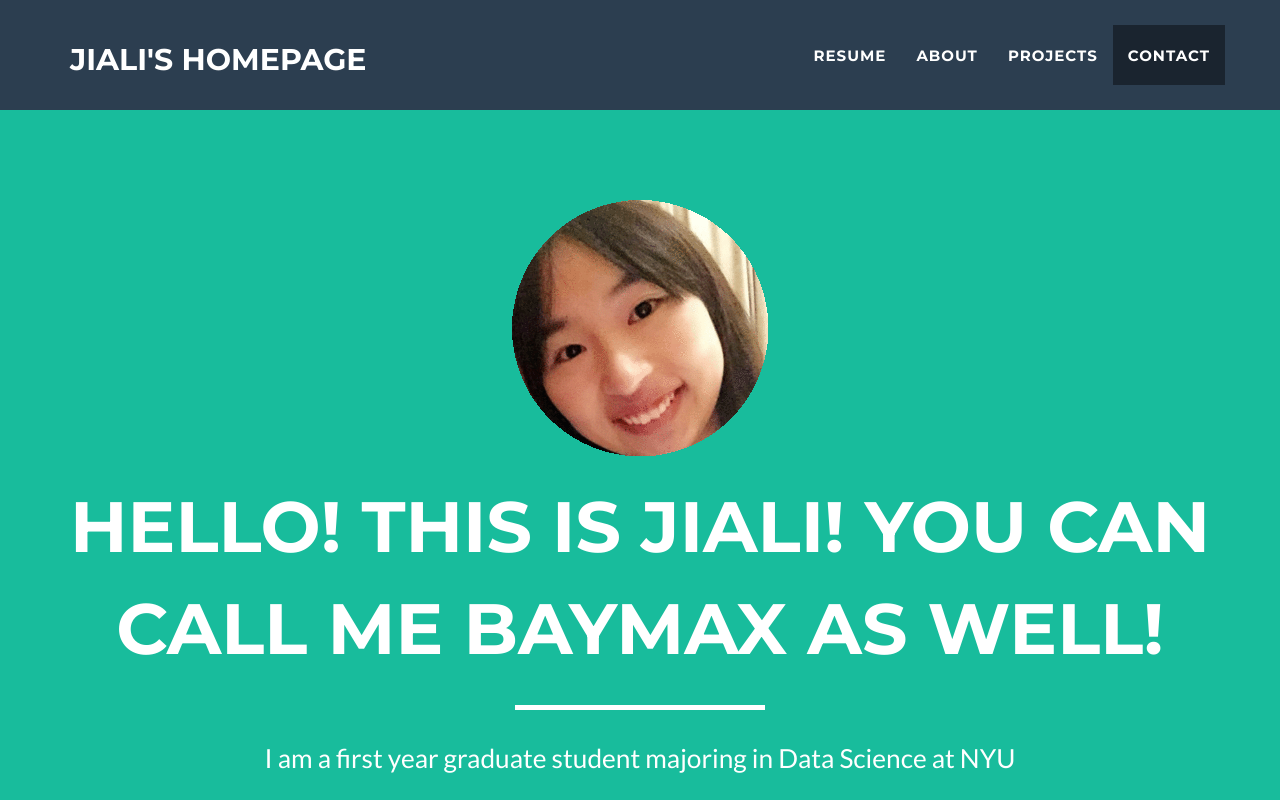
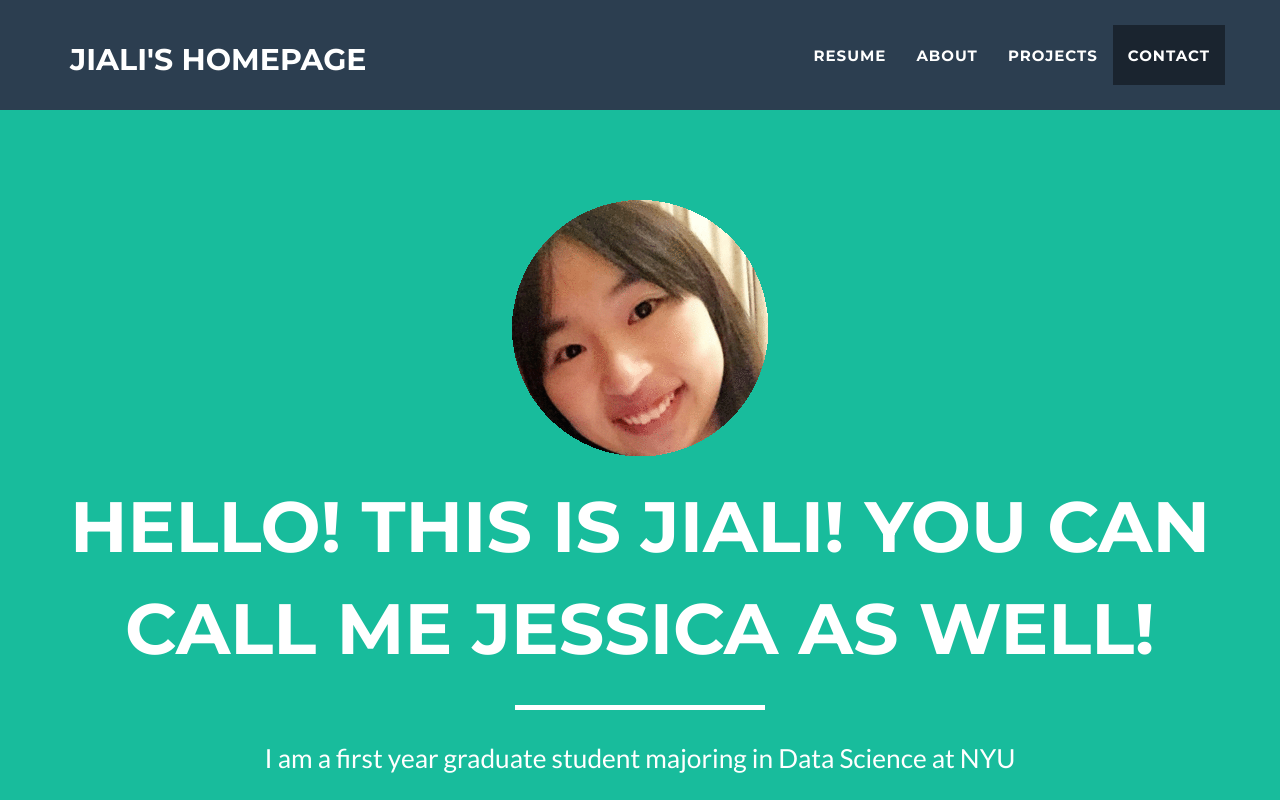
Before and after one commit to jializhou/jializhou.github.io, a website: page index.html in a window 1280 px wide. Shown: the top 800 px of the page. Drawn offline with nearby package versions, Linux system fonts and the light colour scheme.

Commit message:
Update index.html

```diff
--- a/index.html
+++ b/index.html
@@ -79,7 +79,7 @@
                 <div class="col-lg-12">
                     <img class="img-responsive" src="img/profile.jpg" alt="">
                     <div class="intro-text">
-                        <span class="name">Hello! This is Jiali! You can call me Baymax as well!</span>
+                        <span class="name">Hello! This is Jiali! You can call me Jessica as well!</span>
                         <hr class="star-light">
                         <span class="skills">I am a first year graduate student majoring in Data Science at NYU</span>
                     </div>
```
